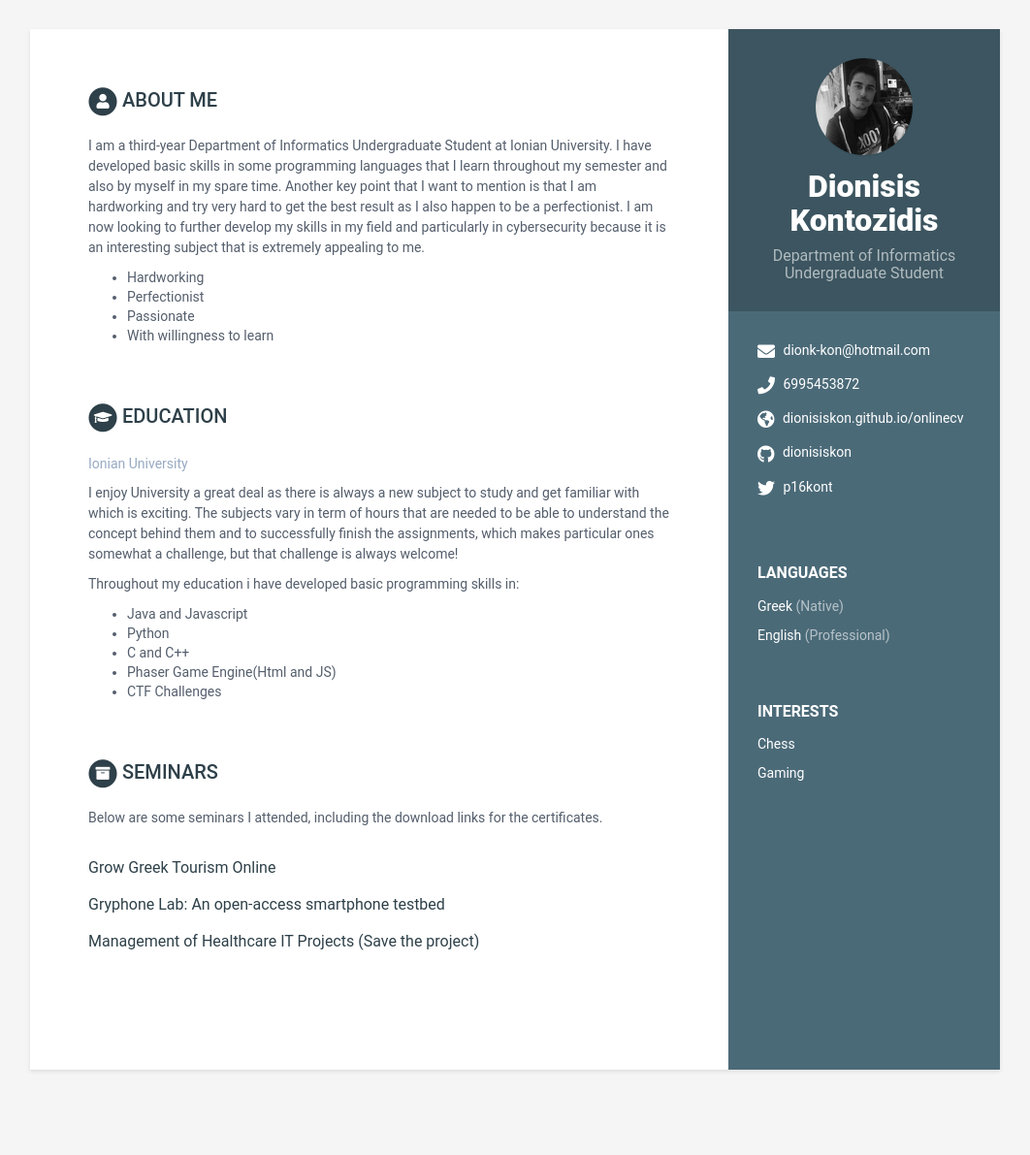
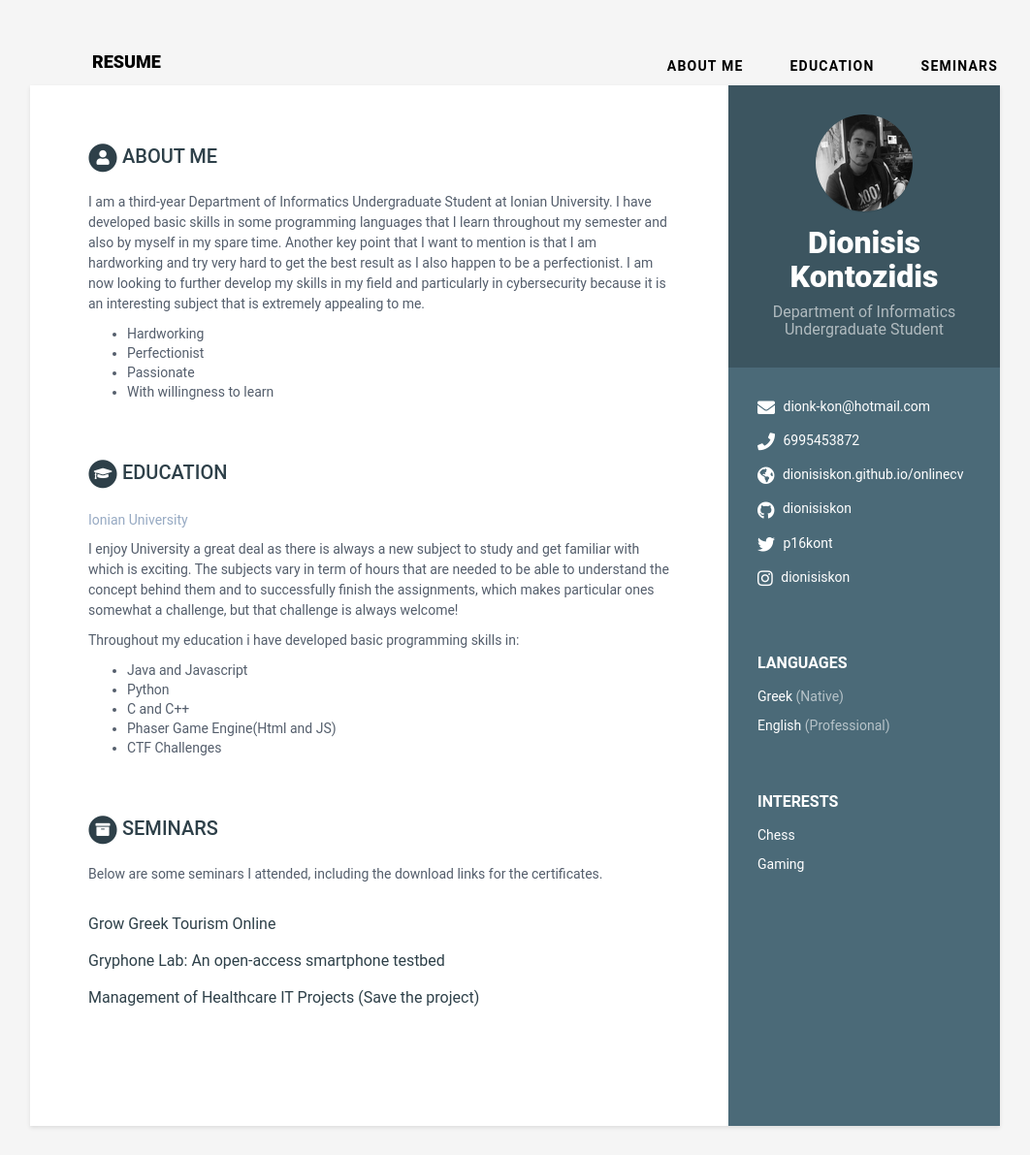
Before and after one commit to dionisiskon/OnlineCV, a Jekyll site: the page built from index.html, in a window 1280 px wide. Shown: the whole page at 97% size, without its empty margins (109-1171 px from the left). Built offline with Jekyll 4.4.1, drawn with Linux system fonts in a browser that asks for light colours; before the commit the page ends 1163 px from its top, so only the background shows below that.

Commit message:
Adding broken Navbar and instagram to data.yml

```diff
--- a/_data/data.yml
+++ b/_data/data.yml
@@ -23,6 +23,7 @@ sidebar:
     stack-overflow: # Number/Username, e.g. 123456/alandoe
     codewars:
     goodreads: # Number-Username, e.g. 123456-alandoe
+    instagram: dionisiskon
 
     languages:
       - idiom: Greek
--- a/_includes/contact.html
+++ b/_includes/contact.html
@@ -67,5 +67,10 @@
     </li>
     {% endif %}
 
+    {% if sidebar.instagram %}
+    <li class="instagram"><i class="fab fa-instagram"></i>
+      <a href="https://www.instagram.com/{{ sidebar.instagram }}" target="_blank">{{ sidebar.instagram }}</a>
+    </li>
+    {% endif %}
   </ul>
 </div><!--//contact-container-->
--- /dev/null
+++ b/_includes/header.html
@@ -0,0 +1,32 @@
+<!DOCTYPE html>
+<html lang="en">
+<head>
+      <meta charset="UTF-8">
+      <meta name="viewport" content="width=device-width, initial-scale=1.0">
+      <meta http-equiv="X-UA-Compatible" content="ie=edge">
+      <title>Minimal Responsive Navigation | HTML & CSS</title>
+      <link rel="stylesheet" href="css/master.css">
+</head>
+<body>
+      <div class="container">
+            <nav>
+                  <input type="checkbox" id="nav" class="hidden">
+                  <label for="nav" class="nav-btn">
+                        <i></i>
+                        <i></i>
+                        <i></i>
+                  </label>
+                  <div class="logo">
+                        <a href="">Resume</a>
+                  </div>
+                  <div class="nav-wrapper">
+                        <ul>
+                              <li><a href="#">About Me</a></li>
+                              <li><a href="#">Education</a></li>
+                              <li><a href="#">Seminars</a></li>
+                        </ul>
+                  </div>
+            </nav>
+      </div>
+</body>
+</html>
--- a/_layouts/default.html
+++ b/_layouts/default.html
@@ -5,8 +5,8 @@ layout: compress
 <!--[if IE 8]> <html lang="en" class="ie8"> <![endif]-->
 <!--[if IE 9]> <html lang="en" class="ie9"> <![endif]-->
 <!--[if !IE]><!--> <html lang="en"> <!--<![endif]-->
+{% include header.html %}
 {% include head.html %}
-
 <body>
   <div class="wrapper">
     {% include sidebar.html %}
--- /dev/null
+++ b/css/master.css
@@ -0,0 +1,203 @@
+* {
+      box-sizing: border-box;
+}
+
+html {
+      margin: 0;
+      padding: 0;
+      width: 100%;
+      height: 100vh;
+}
+
+body {
+      margin: 0;
+      padding: 0;
+      width: 100%;
+      height: 100vh;
+      font-family: Poppins;
+      font-weight: 400;
+      background: url(background-img.jpg);
+      background-position: center;
+      background-size: cover;
+}
+
+nav {
+      padding: 8px;
+}
+
+.logo {
+      float: left;
+      padding: 8px;
+      margin-left: 118px;
+      margin-top: 5px;
+}
+
+.logo a {
+      color: #000;
+      text-transform: uppercase;
+      font-weight: 1000;
+      font-size: 18px;
+      letter-spacing: 0px;
+      text-decoration: none;
+}
+
+nav ul {
+      float: right;
+}
+
+nav ul li {
+      display: inline-block;
+      float: left;
+}
+
+nav ul li:not(:first-child) {
+      margin-left: 48px;
+}
+
+nav ul li:last-child {
+      margin-right: 64px;
+}
+
+nav ul li a {
+      display: inline-block;
+      outline: none;
+      color: #000;
+      text-transform: uppercase;
+      text-decoration: none;
+      font-size: 14px;
+      letter-spacing: 1.2px;
+      font-weight: 600;
+}
+
+@media screen and (max-width: 864px) {
+      .logo {
+            padding: 0;
+      }
+
+      .nav-wrapper {
+            position: fixed;
+            top: 0;
+            left: 0;
+            width: 100%;
+            height: 100%;
+            z-index: -1;
+            background: #fff;
+            opacity: 0;
+            transition: all 0.2s ease;
+      }
+
+      .nav-wrapper ul {
+            position: absolute;
+            top: 50%;
+            transform: translateY(-50%);
+            width: 100%;
+      }
+
+      .nav-wrapper ul li {
+            display: block;
+            float: none;
+            width: 100%;
+            text-align: right;
+            margin-bottom: 10px;
+      }
+
+      .nav-wrapper ul li:nth-child(1) a {
+            transition-delay: 0.2s;
+      }
+
+      .nav-wrapper ul li:nth-child(2) a {
+            transition-delay: 0.3s;
+      }
+
+      .nav-wrapper ul li:nth-child(3) a {
+            transition-delay: 0.4s;
+      }
+
+      .nav-wrapper ul li:nth-child(4) a {
+            transition-delay: 0.5s;
+      }
+
+      .nav-wrapper ul li:not(:first-child) {
+            margin-left: 0;
+      }
+
+      .nav-wrapper ul li a {
+            padding: 10px 24px;
+            opacity: 0;
+            color: #000;
+            font-size: 14px;
+            font-weight: 600;
+            letter-spacing: 1.2px;
+            transform: translateX(-20px);
+            transition: all 0.2s ease;
+      }
+
+      .nav-btn {
+            position: fixed;
+            right: 10px;
+            top: 2px;
+            display: block;
+            width: 48px;
+            height: 48px;
+            cursor: pointer;
+            z-index: 9999;
+            border-radius: 50%;
+      }
+
+      .nav-btn i {
+            display: block;
+            width: 20px;
+            height: 2px;
+            background: #000;
+            border-radius: 2px;
+            margin-left: 14px;
+      }
+
+      .nav-btn i:nth-child(1) {
+            margin-top: 16px;
+      }
+
+      .nav-btn i:nth-child(2) {
+            margin-top: 4px;
+            opacity: 1;
+      }
+
+      .nav-btn i:nth-child(3) {
+            margin-top: 4px;
+      }
+}
+
+#nav:checked + .nav-btn {
+      transform: rotate(45deg);
+}
+
+#nav:checked + .nav-btn i {
+      background: #000;
+      transition: transform 0.2s ease;
+}
+
+#nav:checked + .nav-btn i:nth-child(1) {
+      transform: translateY(6px) rotate(180deg);
+}
+
+#nav:checked + .nav-btn i:nth-child(2) {
+      opacity: 0;
+}
+
+#nav:checked + .nav-btn i:nth-child(3) {
+      transform: translateY(-6px) rotate(90deg);
+}
+
+#nav:checked ~ .nav-wrapper {
+      z-index: 9990;
+      opacity: 1;
+}
+
+#nav:checked ~ .nav-wrapper ul li a {
+      opacity: 1;
+      transform: translateX(0);
+}
+
+.hidden {
+      display: none;
+}
```
Also changed, not shown: css/background-img.jpg (added).
